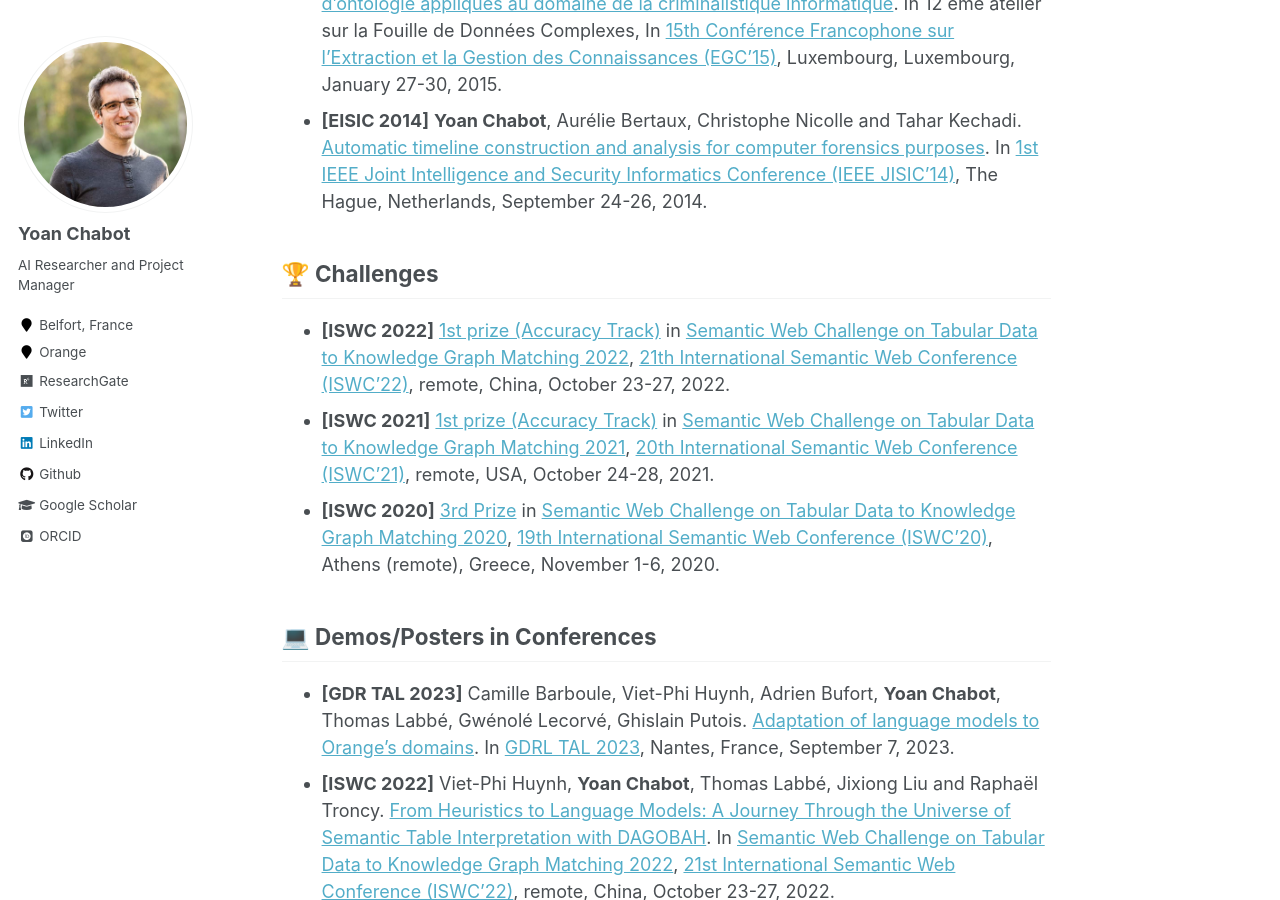
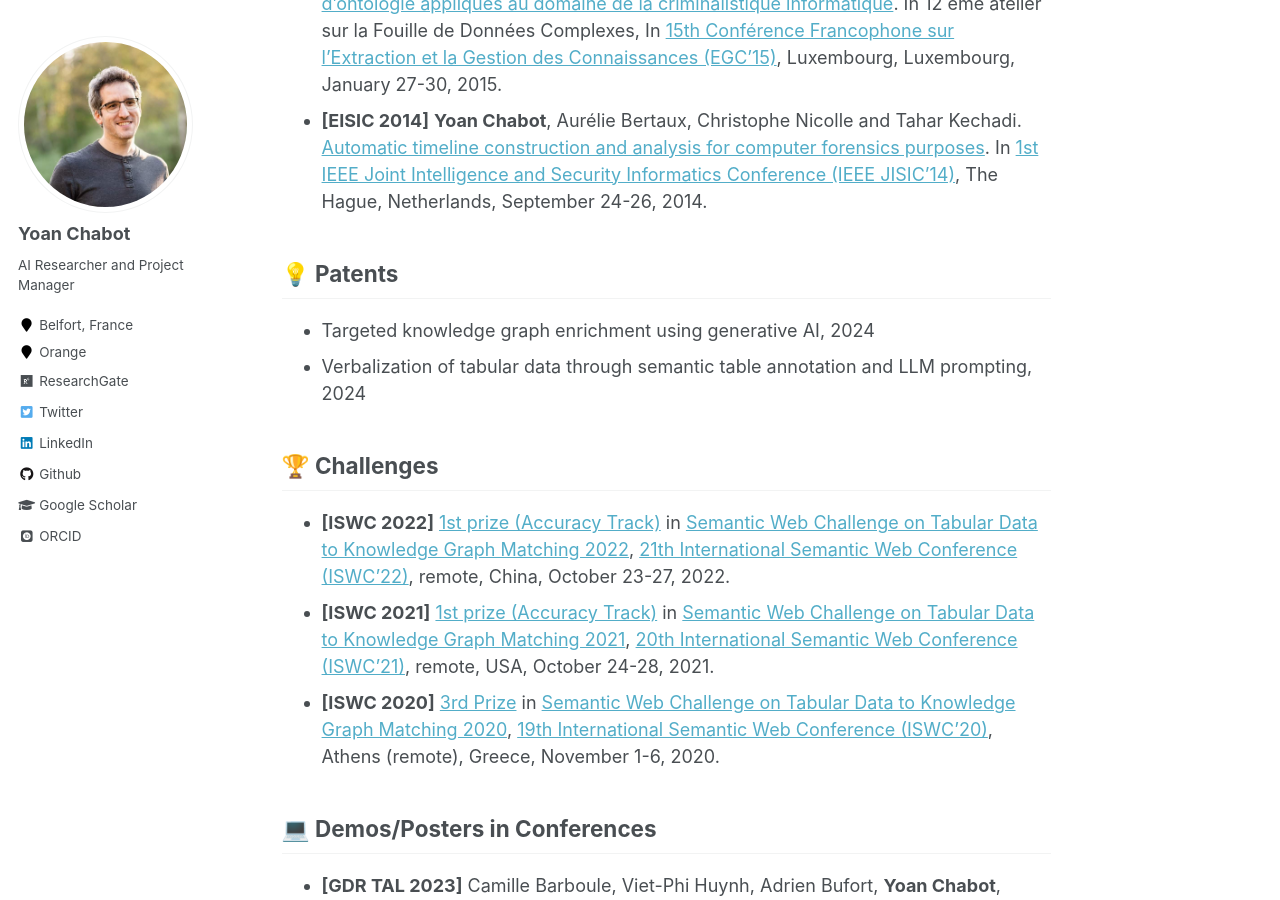
Before and after one commit to yoanchabot/yoanchabot.github.io, a Jekyll site: the page built from _pages/publications.md, in a window 1280 px wide and 900 px high, scrolled down 2904 px. Built offline with Jekyll 4.4.1, drawn with Linux system fonts in a browser that asks for light colours; some web fonts are replaced.

Commit message:
Update publications.md

```diff
--- a/_pages/publications.md
+++ b/_pages/publications.md
@@ -30,6 +30,10 @@ author_profile: true
 * <a name="iswc_2019"></a>**[ISWC 2019]** **Yoan Chabot**, Thomas Labbé, Jixiong Liu and Raphaël Troncy. [DAGOBAH: An End-to-End Context-Free Tabular Data Semantic Annotation System](https://github.com/yoanchabot/papers/raw/main/chabot2019a.pdf). In [Semantic Web Challenge on Tabular Data to Knowledge Graph Matching 2019](http://www.cs.ox.ac.uk/isg/challenges/sem-tab/2019/index.html), [18th International Semantic Web Conference (ISWC'19)](https://iswc2019.semanticweb.org/), Auckland, New Zealand, October 26-30, 2019.
 * <a name="egc_2015"></a>**[EGC 2015]** **Yoan Chabot**, Aurélie Bertaux, Christophe Nicolle and Tahar Kechadi. [De la scène de crime aux connaissances: représentation d’évènements et peuplement d’ontologie appliqués au domaine de la criminalistique informatique](https://github.com/yoanchabot/papers/raw/main/chabot2015c.pdf). In 12 ème atelier sur la Fouille de Données Complexes, In [15th Conférence Francophone sur l'Extraction et la Gestion des Connaissances (EGC'15)](https://www.egc.asso.fr/publications/actes-egc/actes-conference-egc-2015.html), Luxembourg, Luxembourg, January 27-30, 2015.
 * <a name="eisic_2014"></a>**[EISIC 2014]** **Yoan Chabot**, Aurélie Bertaux, Christophe Nicolle and Tahar Kechadi. [Automatic timeline construction and analysis for computer forensics purposes](https://github.com/yoanchabot/papers/raw/main/chabot2014b.pdf). In [1st IEEE Joint Intelligence and Security Informatics Conference (IEEE JISIC'14)](http://www.eisic.eu/eisic2014/), The Hague, Netherlands, September 24-26, 2014.
+
+## 💡 Patents
+*  Targeted knowledge graph enrichment using generative AI, 2024
+*  Verbalization of tabular data through semantic table annotation and LLM prompting, 2024
 
 ## 🏆 Challenges
 * <a name="iswc_2022_c"></a>**[ISWC 2022]** [1st prize (Accuracy Track)](https://github.com/yoanchabot/papers/raw/main/dagobah-certificate-2022.pdf) in [Semantic Web Challenge on Tabular Data to Knowledge Graph Matching 2022](https://sem-tab-challenge.github.io/2022/), [21th International Semantic Web Conference (ISWC'22)](https://iswc2022.semanticweb.org/), remote, China, October 23-27, 2022.
```
